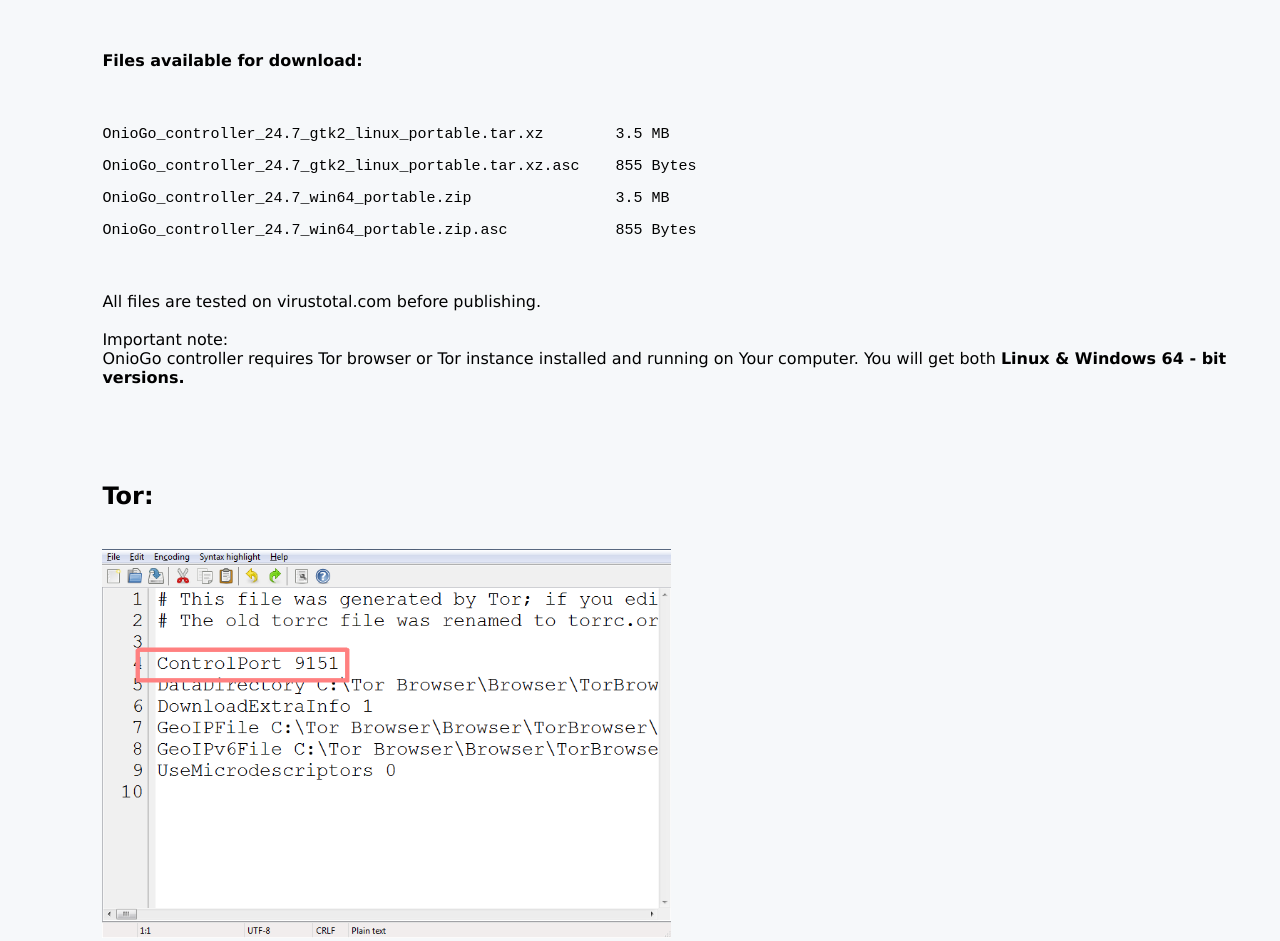
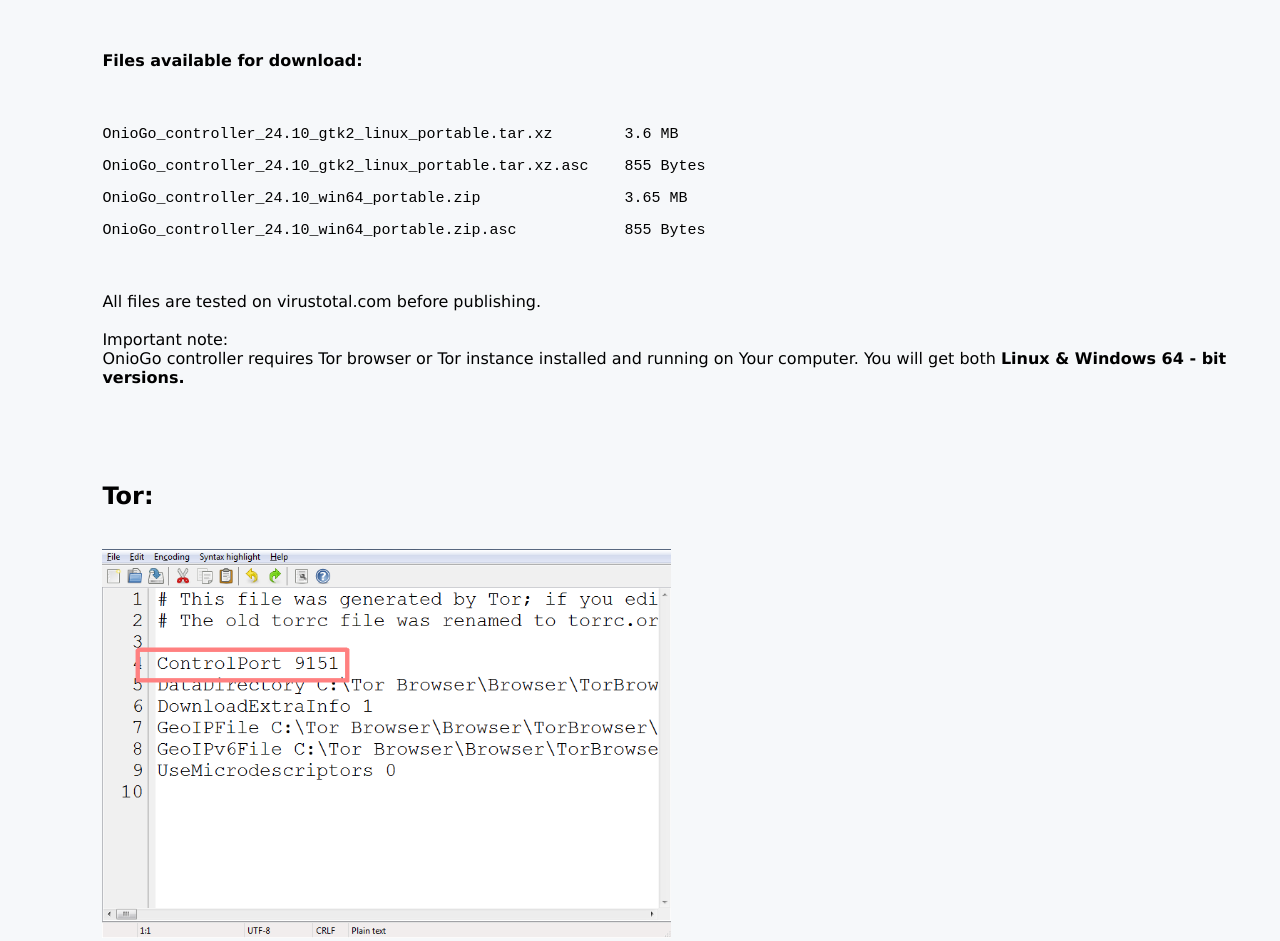
Before and after one commit to Oniontools/oniontools.github.com, a plain HTML site: page help.htm in a window 1280 px wide. Shown: the part 1020-1961 px from the top of the page. Drawn offline with Linux system fonts and the light colour scheme.

Commit message:
Add files via upload

```diff
--- a/help.htm
+++ b/help.htm
@@ -91,10 +91,10 @@
 
     <br><br>
     <H4>Files available for download:</H4><br>
-    <pre>OnioGo_controller_24.7_gtk2_linux_portable.tar.xz        3.5 MB</pre>
-	<pre>OnioGo_controller_24.7_gtk2_linux_portable.tar.xz.asc    855 Bytes</pre>
-    <pre>OnioGo_controller_24.7_win64_portable.zip                3.5 MB</pre>
-    <pre>OnioGo_controller_24.7_win64_portable.zip.asc            855 Bytes</pre><br><br>
+    <pre>OnioGo_controller_24.10_gtk2_linux_portable.tar.xz        3.6 MB</pre>
+	<pre>OnioGo_controller_24.10_gtk2_linux_portable.tar.xz.asc    855 Bytes</pre>
+    <pre>OnioGo_controller_24.10_win64_portable.zip                3.65 MB</pre>
+    <pre>OnioGo_controller_24.10_win64_portable.zip.asc            855 Bytes</pre><br><br>
 	All files are tested on virustotal.com before publishing.
 	<br><br>
 	Important note:<br>
@@ -124,7 +124,7 @@
 
 
 
-	<H3>Latest update (September 4, 2024):</H3>
+	<H3>Latest update (October 15, 2024):</H3>
     </blockquote>
 	<br><br><br>
 
```
Also changed, not shown: index.htm (+2 -2 lines).
